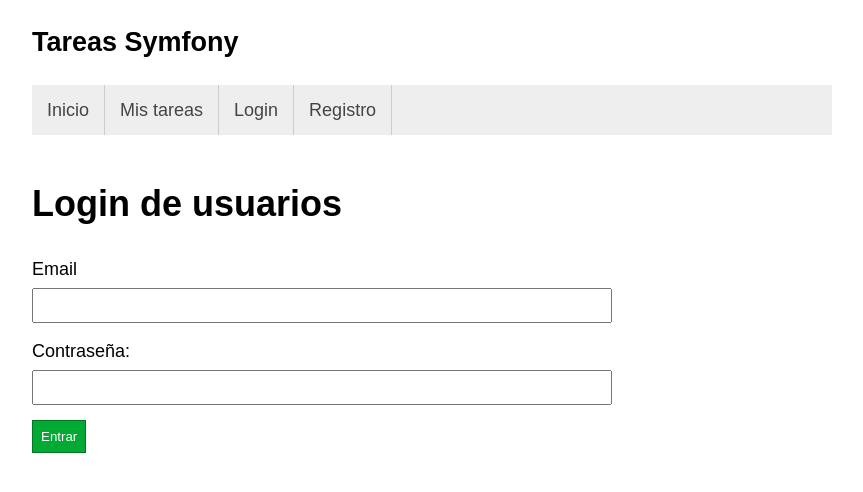
After one commit to antonioigl/task-system, a PHP site: template templates/user/login.html.twig in a window 1280 px wide. The commit adds this page. Shown: the top 492 px of the page, without its empty margins (208-1071 px from the left). Run offline with PHP 8.4, Linux system fonts and the light colour scheme; the template is opened without the code that fills it, so the values that code supplies are empty; some libraries are stand-ins or nearby versions.

Commit message:
467-Login de usuarios

```diff
--- a/src/Controller/TaskController.php
+++ b/src/Controller/TaskController.php
@@ -26,7 +26,7 @@ class TaskController extends AbstractController
 
         }
         */
-
+/*
         $user_repo = $this->getDoctrine()->getRepository(User::class);
         $users = $user_repo->findAll();
 
@@ -38,6 +38,7 @@ class TaskController extends AbstractController
 
             }
         }
+*/
 
         return $this->render('task/index.html.twig', [
             'controller_name' => 'TaskController',
--- a/templates/base.html.twig
+++ b/templates/base.html.twig
@@ -14,7 +14,7 @@
                 <ul id="menu">
                     <li><a href="{{ path('tasks') }}">Inicio</a></li>
                     <li><a href="">Mis tareas</a></li>
-                    <li><a href="">Login</a></li>
+                    <li><a href="{{ path('login') }}">Login</a></li>
                     <li><a href="{{ path('register') }}">Registro</a></li>
                 </ul>
             </div>
--- /dev/null
+++ b/templates/user/login.html.twig
@@ -0,0 +1,31 @@
+{% extends 'base.html.twig' %}
+
+{% block title %} Login de usuarios{% endblock %}
+
+{% block body %}
+
+    <div class="example-wrapper">
+        <h1>Login de usuarios</h1>
+
+        {% if error %}
+            <div class="aler aler-error">
+                {{ error.messagekey|trans(error.messageData, 'security') }}
+            </div>
+        {% endif %}
+
+        {% if app.user %}
+            {{ dump(app.user) }}
+        {% endif %}
+
+        <form action="{{ path('login') }}" method="POST">
+            <label for="username">Email</label>
+            <input type="email" id="username" name="_username" value="{{ last_username }}">
+
+            <label for="password">Contraseña:</label>
+            <input type="password" id="password" name="_password">
+
+            <div class="clearfix"></div>
+            <input type="submit" value="Entrar">
+        </form>
+    </div>
+{% endblock %}
```
Also changed, not shown: config/routes.yaml (+7 -0 lines), src/Controller/UserController.php (+17 -0 lines), 1 other file.
